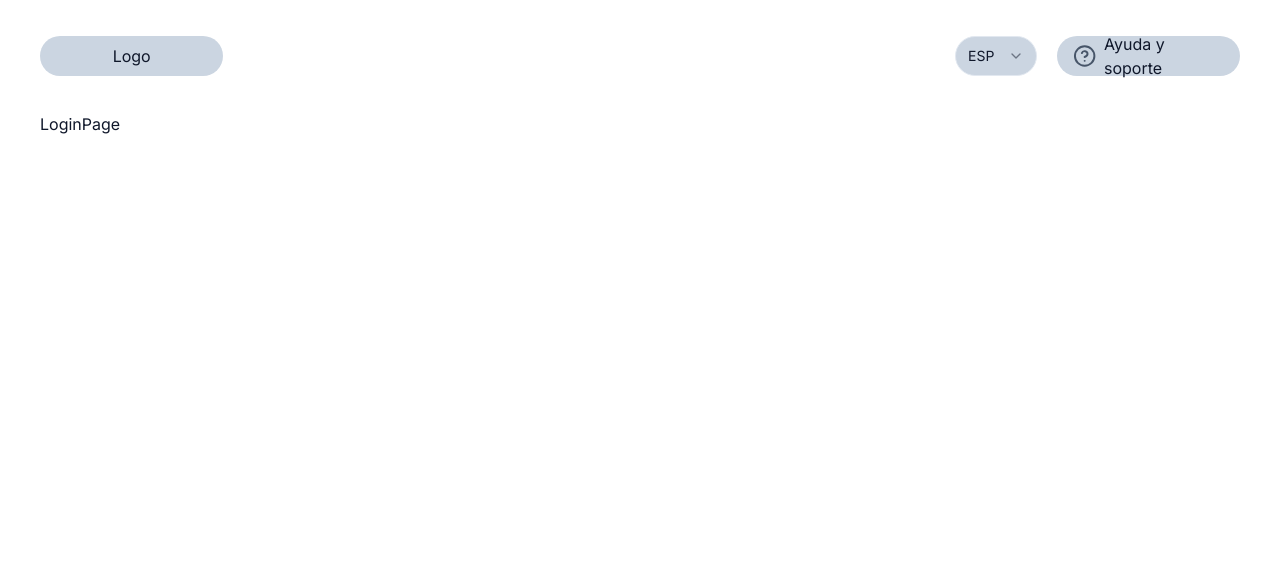
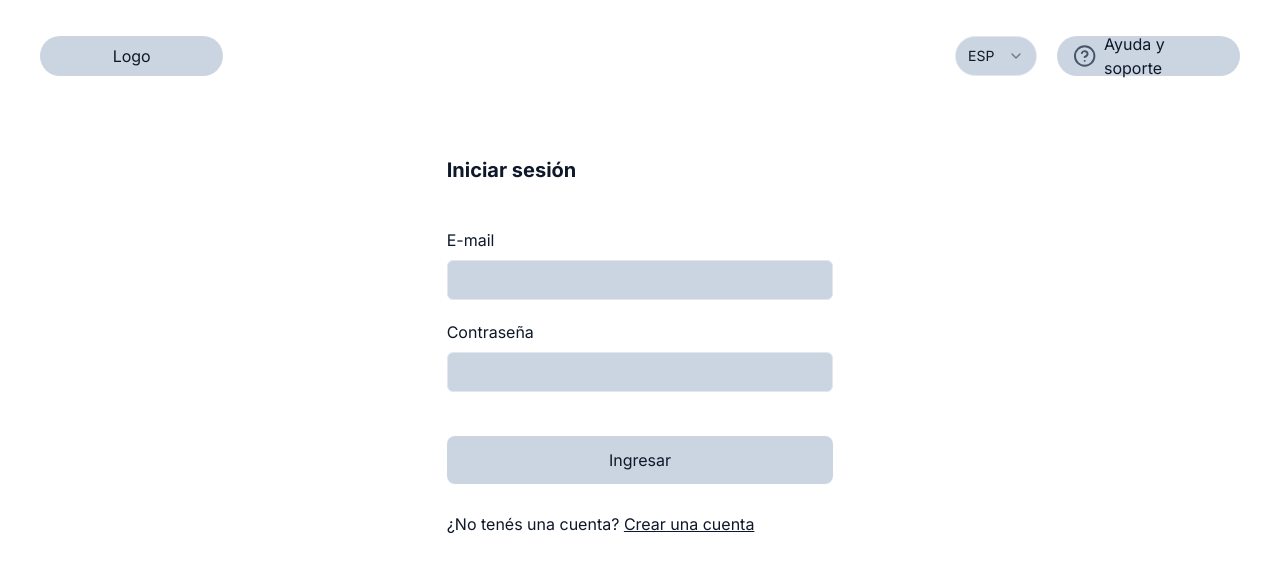
Before and after one commit to No-Country/c11-06-m-python, a Next.js app in the folder frontend/: page /login in a window 1280 px wide. Shown: the top 572 px of the page. Built offline with nearby package versions, Linux system fonts and the light colour scheme.

Commit message:
fead: add pagina de login

```diff
--- a/frontend/src/app/(auth)/login/page.tsx
+++ b/frontend/src/app/(auth)/login/page.tsx
@@ -1,12 +1,50 @@
+"use client"
+import { Input } from "@/components/ui/input";
 import { Metadata } from "next";
+import Link from "next/link";
 import React from "react";
 
-export const metadata:Metadata = {
-    title: 'Login'
-}
+export const metadata: Metadata = {
+  title: "Login",
+};
 
 const LoginPage = () => {
-  return <div>LoginPage</div>;
+  const handleSubmit = (event: React.FormEvent<HTMLFormElement>) => {
+    event.preventDefault();
+  };
+
+  return (
+    <>
+      <section className="mt-11 col-span-4 col-start-5">
+        <h1 className="text-xl font-bold">Iniciar sesión</h1>
+        <form onSubmit={handleSubmit}>
+          <div className="py-11 flex flex-col gap-5">
+            <label htmlFor="email">
+              E-mail
+              <Input
+                type="email"
+                id="email"
+                placeholder=""
+              />
+            </label>
+
+            <label htmlFor="password">
+              Contraseña
+              <Input
+                type="password"
+                id="password"
+                placeholder=""
+              />
+            </label>
+          </div>
+          <button className="px-12 w-full py-3 bg-slate-300 rounded-lg mb-7">
+            Ingresar
+          </button>
+        </form>
+        <p>¿No tenés una cuenta? <Link href={'/register'} className="underline">Crear una cuenta</Link></p>
+      </section>
+    </>
+  );
 };
 
 export default LoginPage;
--- a/frontend/src/app/(auth)/register/page.tsx
+++ b/frontend/src/app/(auth)/register/page.tsx
@@ -1,7 +1,12 @@
 "use client"
 import { Input } from "@/components/ui/input";
+import { Metadata } from "next";
 import Link from "next/link";
 import React from "react";
+
+export const metadata:Metadata = {
+  title: 'Crear cuenta'
+}
 
 const RegisterPage = () => {
   const handleSubmit = (event: React.FormEvent<HTMLFormElement>) => {
```
